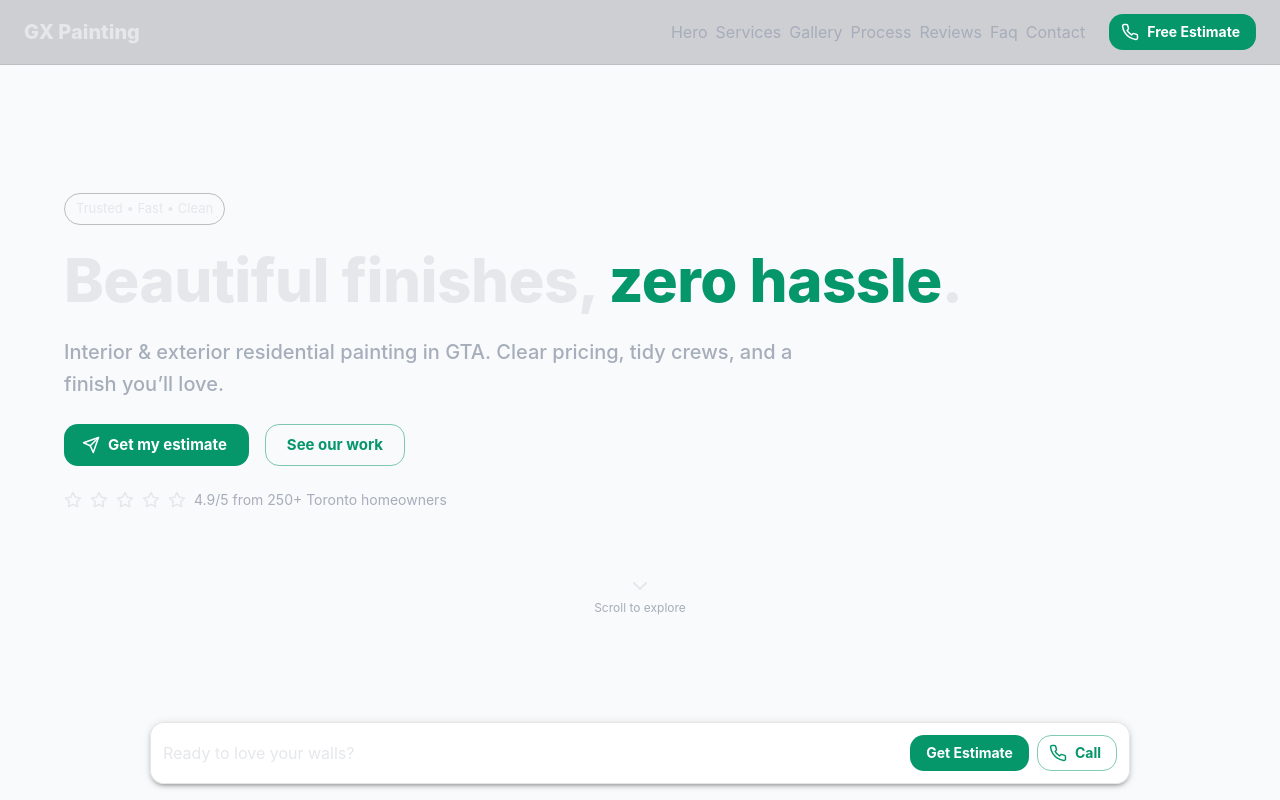
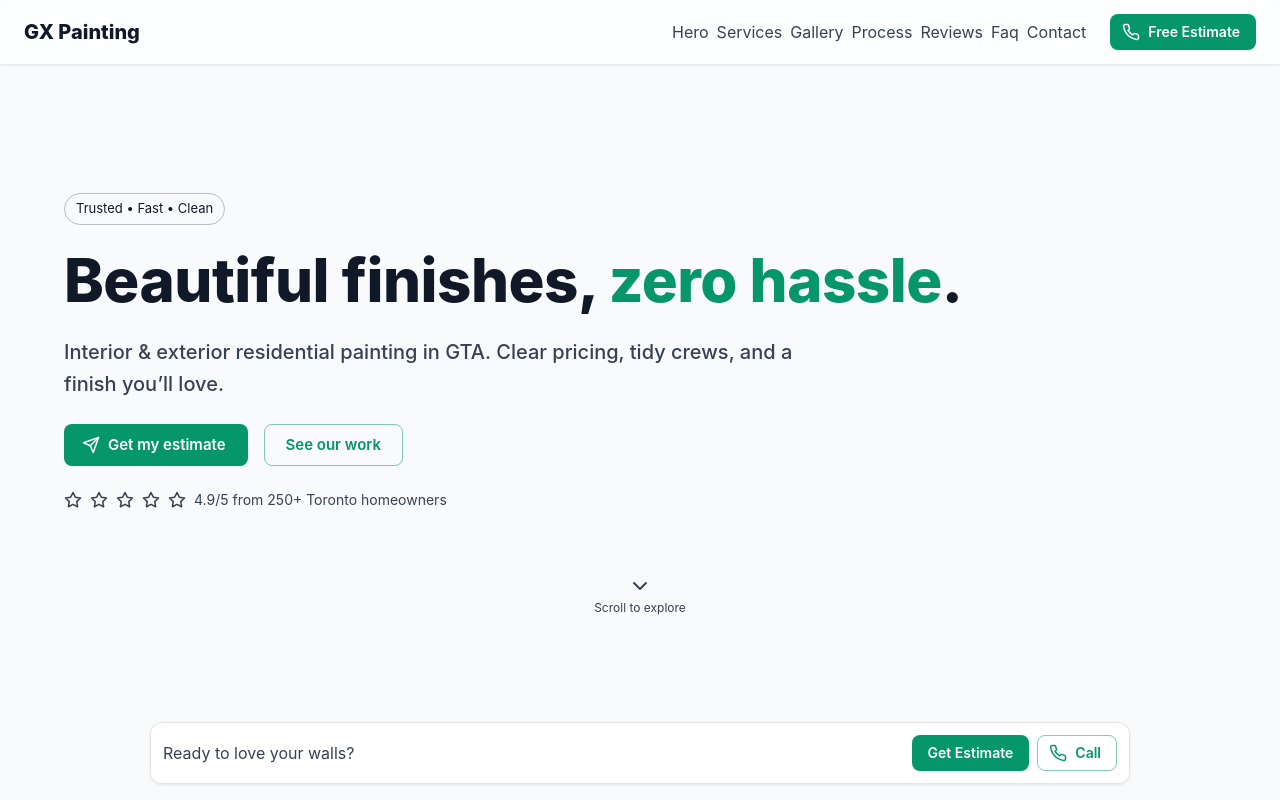
Before and after one commit to badnewsgoonies-dot/gxpainting.ca, a React (Vite) app: page / in a window 1280 px wide. Shown: the top 800 px of the page. Built offline with nearby package versions, Linux system fonts and the light colour scheme.

Commit message:
Update theme.ts

```diff
--- a/src/theme.ts
+++ b/src/theme.ts
@@ -2,22 +2,48 @@ import { createTheme } from '@mui/material/styles'
 
 const theme = createTheme({
   palette: {
-    primary: { main: '#059669' },
-    secondary: { main: '#0f172a' },
-    background: { default: '#0b1020', paper: '#0e1426' },
-    text: { primary: '#e5e7eb', secondary: '#a6adbb' },
+    mode: 'light',
+    primary: { main: '#059669' }, // emerald brand
+    secondary: { main: '#2563eb' },
+    background: { default: '#f5f7fb', paper: '#ffffff' },
+    text: { primary: '#111827', secondary: '#374151' },
+    divider: 'rgba(0,0,0,0.12)',
   },
-  shape: { borderRadius: 14 },
+  shape: { borderRadius: 12 },
   typography: {
     fontFamily: ['Inter','ui-sans-serif','system-ui','Segoe UI','Roboto','Helvetica Neue','Arial'].join(','),
-    h1: { fontWeight: 800, letterSpacing: -0.5 },
-    h2: { fontWeight: 700 },
-    h3: { fontWeight: 700 },
-    button: { textTransform: 'none', fontWeight: 700 },
+    h1: { fontWeight: 800, letterSpacing: -0.5, color: '#111827' },
+    h2: { fontWeight: 700, color: '#111827' },
+    h3: { fontWeight: 700, color: '#111827' },
+    body1: { color: '#374151' },
+    body2: { color: '#4b5563' },
+    button: { textTransform: 'none', fontWeight: 600 },
   },
   components: {
-    MuiPaper: { styleOverrides: { root: { backgroundImage: 'none' } } },
-    MuiButton: { defaultProps: { disableElevation: true } },
+    MuiCssBaseline: {
+      styleOverrides: {
+        body: { backgroundColor: '#f5f7fb' },
+      },
+    },
+    MuiAppBar: {
+      styleOverrides: {
+        root: { backgroundColor: '#ffffffcc', color: '#111827', boxShadow: '0 1px 2px rgba(0,0,0,0.05)', backdropFilter: 'blur(8px)' },
+      },
+    },
+    MuiPaper: {
+      styleOverrides: {
+        root: { backgroundImage: 'none', backgroundColor: '#ffffff', boxShadow: '0 1px 3px rgba(0,0,0,0.08)' },
+      },
+    },
+    MuiButton: {
+      defaultProps: { disableElevation: true },
+      styleOverrides: {
+        root: { borderRadius: 8 },
+        contained: { boxShadow: '0 1px 2px rgba(0,0,0,0.05)' },
+      },
+    },
+    MuiDivider: { styleOverrides: { root: { borderColor: 'rgba(0,0,0,0.12)' } } },
+    MuiLink: { styleOverrides: { root: { color: '#374151' } } },
   },
 })
 
```
